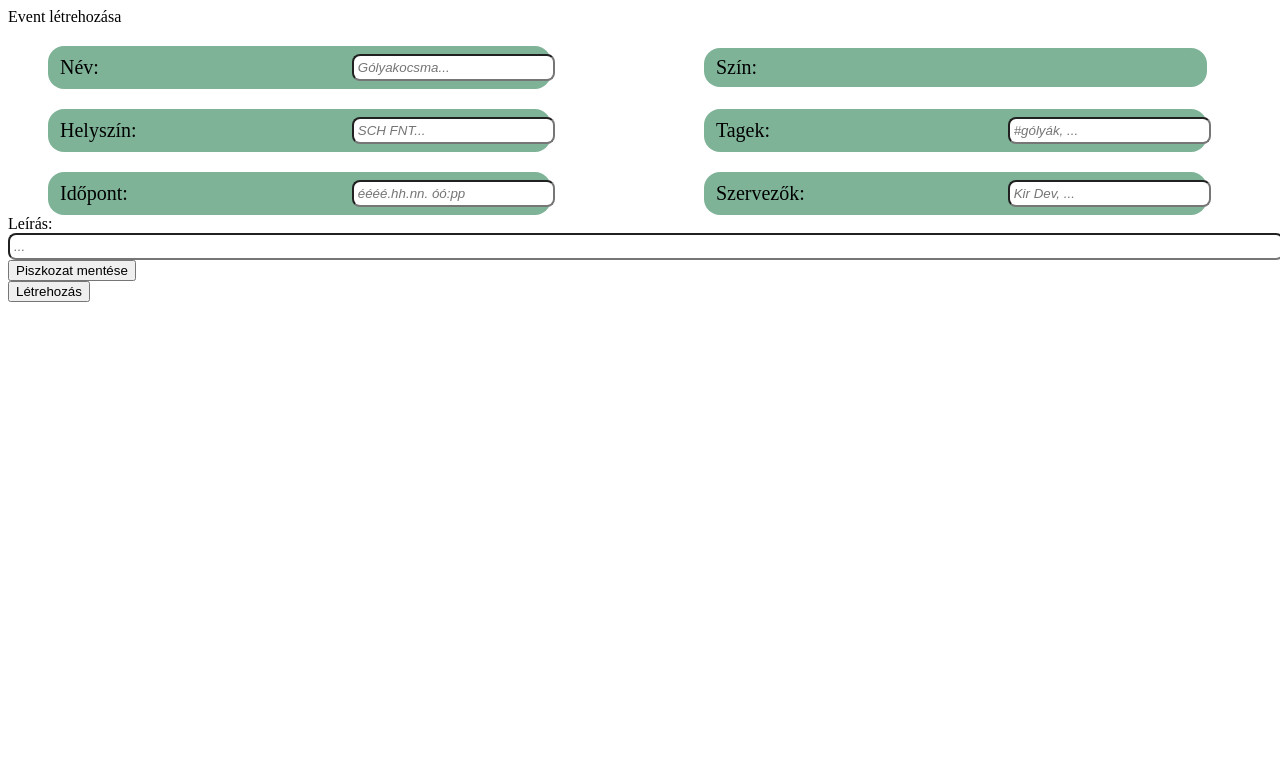
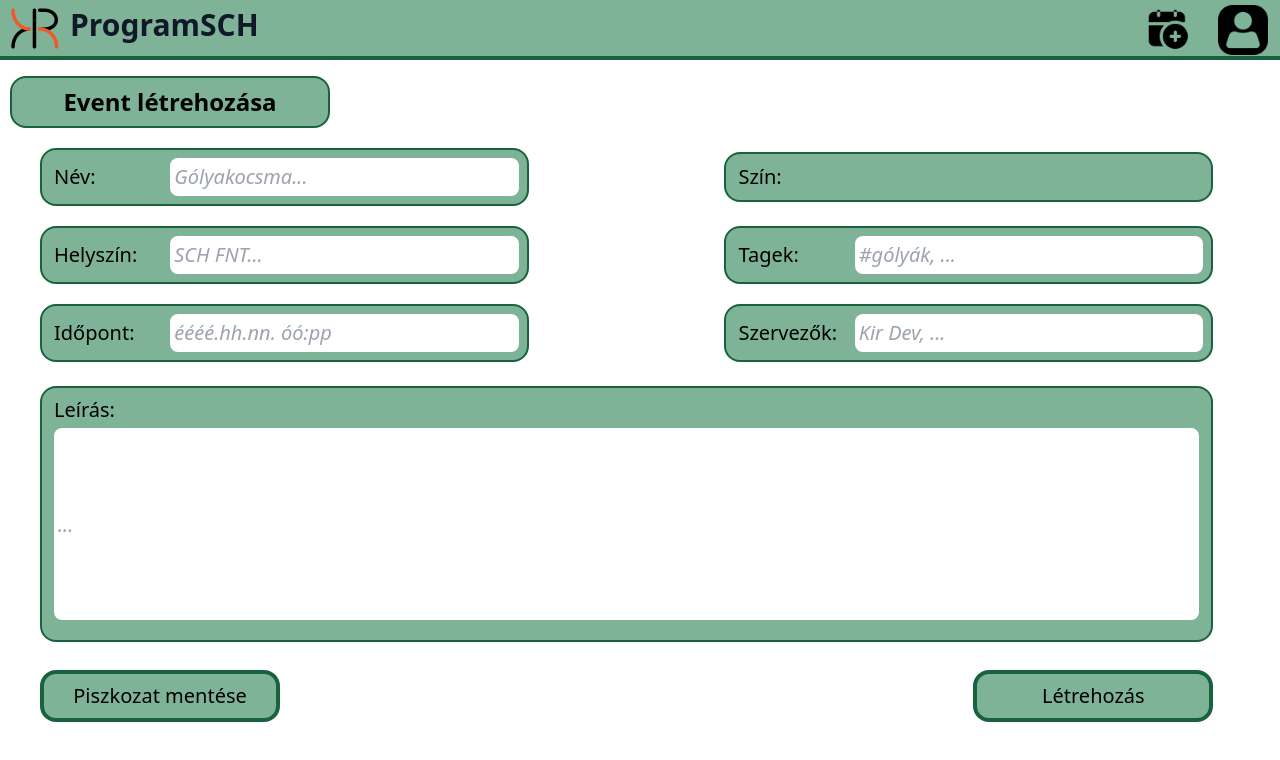
Before and after one commit to kir-dev/programSCH, a Next.js app in the folder apps/frontend/: page /newEvent in a window 1280 px wide. Shown: the top 760 px of the page. Built offline with nearby package versions, Linux system fonts and the light colour scheme.

Commit message:
changed file location

```diff
--- /dev/null
+++ b/apps/frontend/src/app/newEvent/page.tsx
@@ -0,0 +1,54 @@
+import Button from '@/components/button';
+import Input from '@/components/input';
+import { styles } from '@/components/newEventStyles';
+
+export default function newEvent() {
+  return (
+    <div>
+      <div>
+        <div className='items-center rounded-2xl border-2 border-dark-green ml-2.5 mt-4 w-1/4 text-2xl text-center font-semibold bg-light-green p-2'>
+          Event létrehozása
+        </div>
+        <div style={styles.AlignStyle}>
+          <div style={styles.StickerStyle}>
+            Név:
+            <Input id='name' placeholder='Gólyakocsma...' />
+          </div>
+          <div style={styles.StickerStyle} className='p-3'>
+            Szín:
+          </div>
+        </div>
+        <div style={styles.AlignStyle}>
+          <div style={styles.StickerStyle}>
+            Helyszín:
+            <Input id='place' placeholder='SCH FNT...' />
+          </div>
+          <div style={styles.StickerStyle}>
+            Tagek:
+            <Input id='tags' placeholder='#gólyák, ...' />
+          </div>
+        </div>
+        <div style={styles.AlignStyle}>
+          <div style={styles.StickerStyle}>
+            Időpont:
+            <Input id='time' placeholder='éééé.hh.nn. óó:pp' />
+          </div>
+          <div style={styles.StickerStyle}>
+            Szervezők:
+            <Input id='organizers' placeholder='Kir Dev, ...' />
+          </div>
+        </div>
+        <div className='rounded-2xl border-2 border-dark-green ml-10 mt-6 w-11/12 text-xl bg-light-green p-2 pl-3 h-64'>
+          Leírás:
+          <div className='mt-1 h-48 mr-1'>
+            <input id='description' placeholder='...' className='h-48' style={styles.InputStyle} />
+          </div>
+        </div>
+        <div className='flex justify-between ml-10 mt-7 w-11/12'>
+          <Button type='button' label='Piszkozat mentése' />
+          <Button type='button' label='Létrehozás' />
+        </div>
+      </div>
+    </div>
+  );
+}
```
